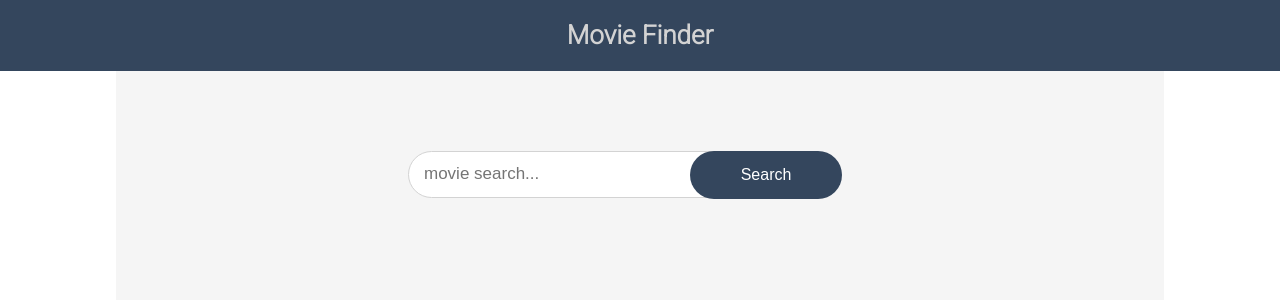
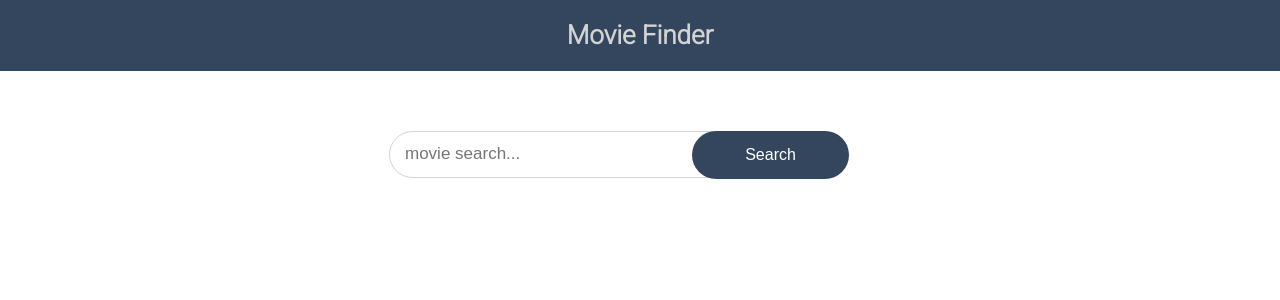
Before and after one commit to sheygs13/movidly, a React (Create React App) app: page / in a window 1280 px wide. Shown: the top 300 px of the page. Built offline with nearby package versions, Linux system fonts and the light colour scheme.

Commit message:
feat(view):add/edit styles

```diff
--- a/src/App.css
+++ b/src/App.css
@@ -39,15 +39,15 @@ small {
 }
 
 .wrapper {
-   max-width: 1048px;
+   max-width: 100%;
    margin: 0 auto;
    padding: 30px;
-   background-color: #f5f5f5;
+   /* background-color: #f5f5f5;  */
 }
 
 .form {
    /* background-color: yellow; */
-   padding: 20px;
+   padding: 10px;
    max-width: 600px;
    margin: 5px auto;
 }
@@ -56,7 +56,7 @@ small {
    position: relative;
    /* background-color: red; */
    width: 90%;
-   padding: 20px;
+   padding: 10px;
    margin: 5px auto;
 }
 
@@ -71,7 +71,6 @@ small {
 .form__submit button[type="submit"]{
    position: absolute;
    z-index: 1;
-   top: 22.5%;
    right: 10%;
    width: 30%;
    border: none;
@@ -106,21 +105,22 @@ small {
    margin: 0 auto;
    display: flex;
    flex-flow: wrap row;
+   justify-content: space-between;
 }
 
 .card_list--item {
    background: #fff;
    border: 1px solid #ddd;
    box-shadow: 0 4px 8px 0 rgba(0, 0, 0, 0.2);
-   margin: 0 20px 20px 20px;
+   margin: 0 15px 15px 15px;
    padding: 20px;
-   max-width: 400px;
+   max-width: 350px;
    width: 100%;
 }
 
 .card_list--image {
    width: 100%;
-   height: 300px;
+   height: 250px;
 }
 
 .item {
@@ -128,11 +128,11 @@ small {
 }
 
 .card_list--release-date {
-   color: #333;
-   font-weight: 300;
+   color: #444343;
+   font-weight: 600;
 }
 
 .card_list--vote_average {
-   color: #222121;
+   color: #303030;
    font-weight: bold;
 }
```
